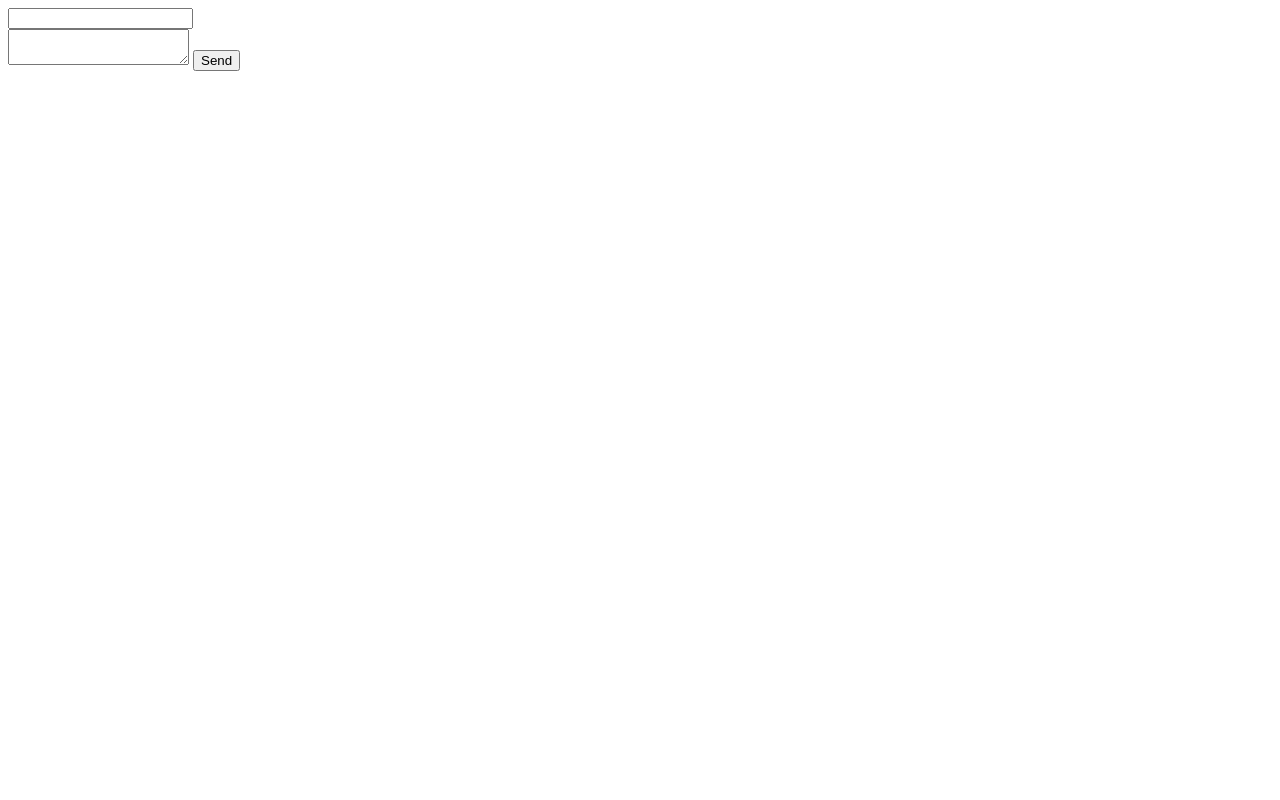
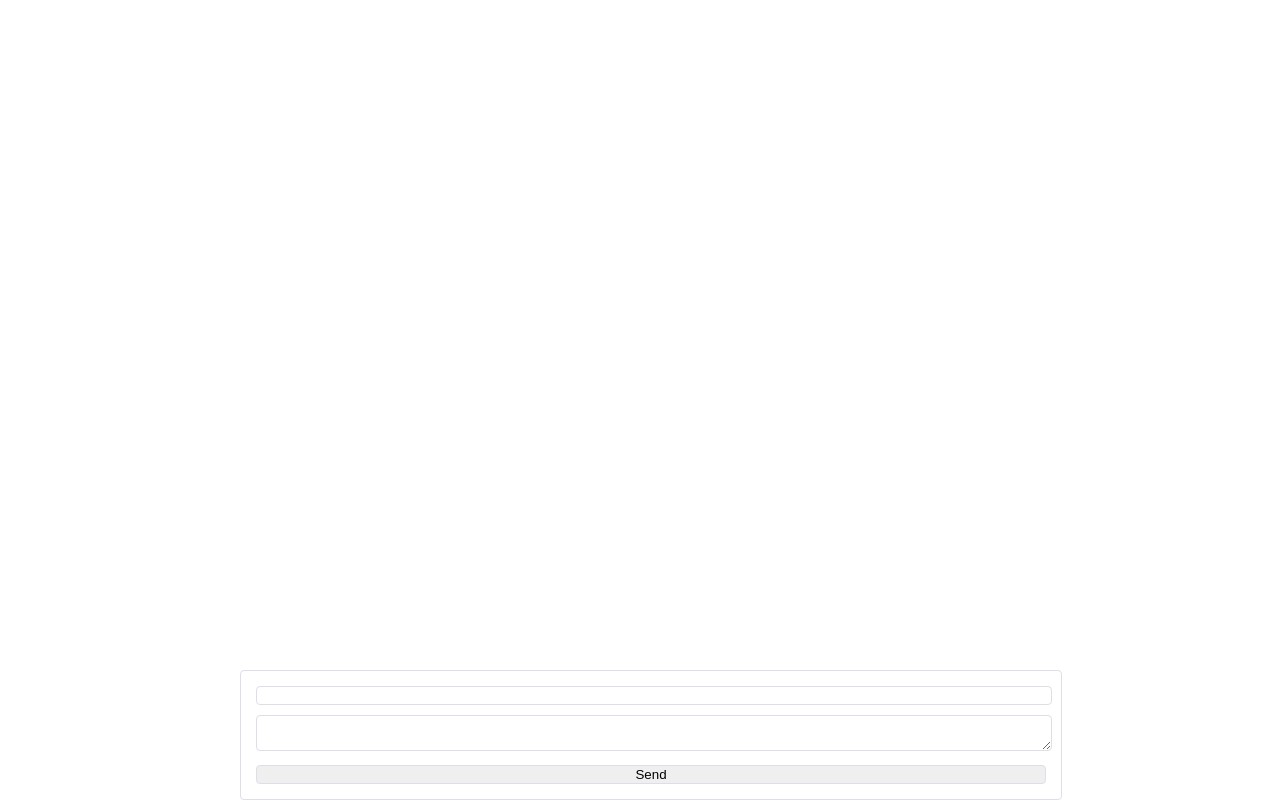
Before and after one commit to dmitryweiner/websocket-chat, a website: page index.html in a window 1280 px wide. Drawn offline with Linux system fonts and the light colour scheme.

Commit message:
Added design

```diff
--- a/index.html
+++ b/index.html
@@ -3,6 +3,55 @@
 <head>
     <meta charset="UTF-8">
     <title>Websocket chat</title>
+    <style type="text/css">
+        html, body {
+            height: 100%;
+            margin: 0;
+        }
+
+        .main-container {
+            display: flex;
+            flex-flow: column;
+            height: 100%;
+            width: 800px;
+            margin: 0 auto;
+        }
+
+        .messages-container {
+            flex: 1 1 auto;
+            overflow-y: auto;
+            min-height: 0px;
+        }
+
+        .messages-container .nick {
+            color: #DCDFE6;
+            font-style: italic;
+        }
+
+        .messages-container .msg {
+            margin-left: 1%;
+        }
+        .messages-container .message {
+            padding: 10px 15px;
+            margin-bottom: 1%;
+            border-radius: 4px;
+            border: 1px solid #dcdfe6;
+        }
+
+        .form-container form {
+            width: 100%;
+            padding: 10px;
+            border-radius: 4px;
+            border: 1px solid #dcdfe6;
+        }
+
+        .form-container form  * {
+            width: calc(100% - 10px);
+            margin: 5px;
+            border-radius: 4px;
+            border: 1px solid #dcdfe6;
+        }
+    </style>
 </head>
 <body>
 <script type="application/javascript">
@@ -38,8 +87,9 @@
     function displayMessage(newMessage) {
         const message = JSON.parse(newMessage);
         const messagesHolder = document.getElementById("messages");
-        const messageHTML = "<b>" + message.nick + ":</b> " + message.message + "<br/>";
+        const messageHTML = `<div class="message"><span class="nick">${message.nick}:</span> <span class="msg">${message.message}</span></div>`;
         messagesHolder.innerHTML += messageHTML;
+        messagesHolder.scrollIntoView(false);
     }
 
     function sendMessage() {
@@ -57,12 +107,19 @@
         message.value = "";
     }
 </script>
+<div class="main-container">
+    <div class="messages-container">
         <div id="messages">
         </div>
+    </div>
+    <div class="form-container">
         <form>
             <input type="text" id="nick"/><br>
             <textarea id="message"></textarea>
+            <br/>
             <input type="button" value="Send" onclick="sendMessage()">
         </form>
+    </div>
+</div>
 </body>
 </html>
```
Lines whose indentation alone changed are shown as unchanged.
